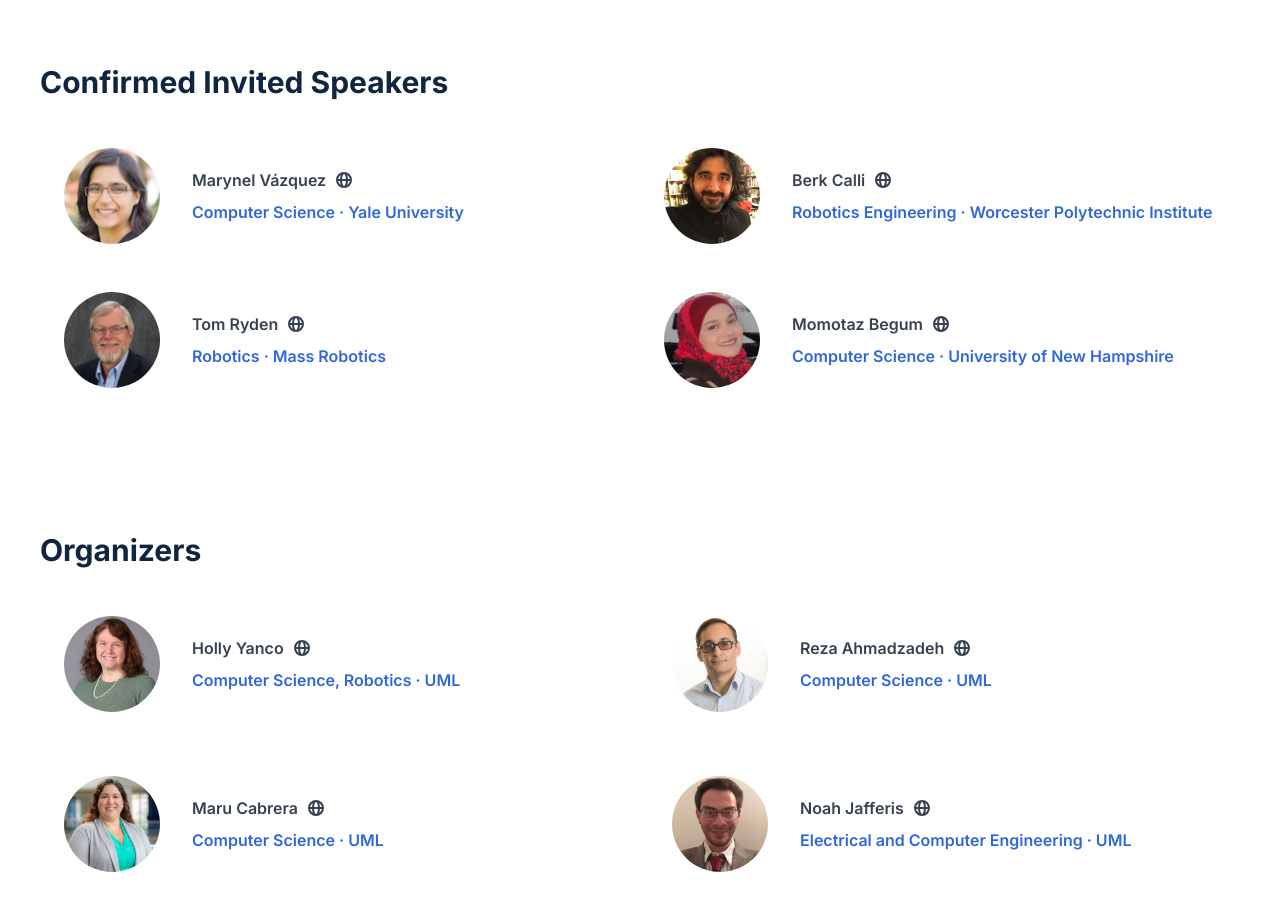
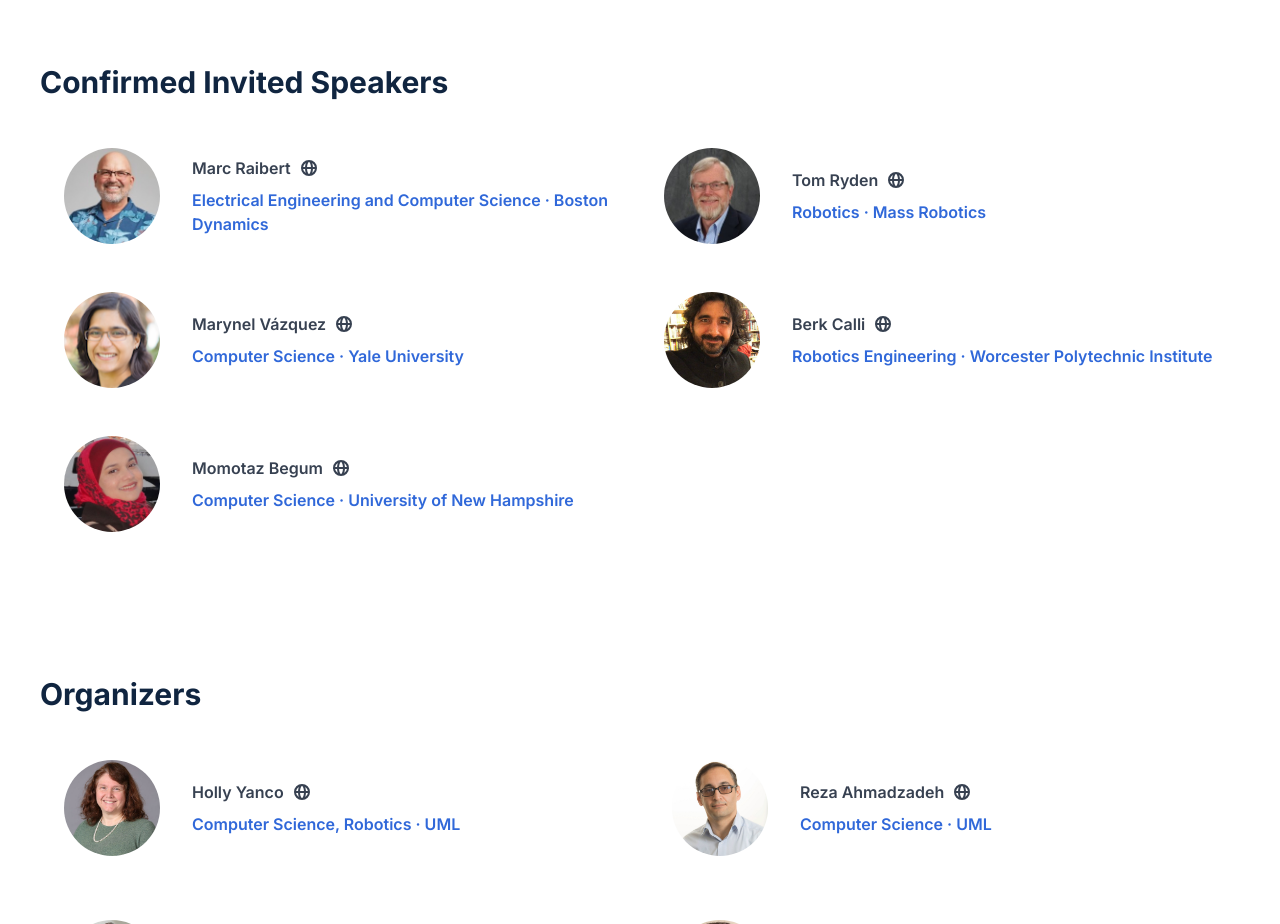
Before and after one commit to mokotturu/nerc-website, a website built with Vite: page index.html in a window 1280 px wide. Shown: the part 2580-3504 px from the top of the page. Built offline with nearby package versions, Linux system fonts and the light colour scheme.

Commit message:
added more speakers

```diff
--- a/index.html
+++ b/index.html
@@ -198,6 +198,41 @@
 							<h2 class="sub-heading">Confirmed Invited Speakers</h2>
 							<div class="flex flex-col lg:grid grid-cols-2">
 								<div class="card">
+									<img class="card-image" src="img/marc-raibert.jpg" alt="Marc Raibert" />
+									<div class="card-content">
+										<a href="https://www.linkedin.com/in/marc-raibert-a520b9119/" target="_blank"
+											ref="noopener noreferrer" class="card-name">
+											Marc Raibert
+											<svg xmlns="http://www.w3.org/2000/svg"
+												class="h-5 w-5 fill-gray-700 noFadeInUp" viewBox="0 0 20 20"
+												fill="currentColor">
+												<path class="noFadeInUp" fill-rule="evenodd"
+													d="M4.083 9h1.946c.089-1.546.383-2.97.837-4.118A6.004 6.004 0 004.083 9zM10 2a8 8 0 100 16 8 8 0 000-16zm0 2c-.076 0-.232.032-.465.262-.238.234-.497.623-.737 1.182-.389.907-.673 2.142-.766 3.556h3.936c-.093-1.414-.377-2.649-.766-3.556-.24-.56-.5-.948-.737-1.182C10.232 4.032 10.076 4 10 4zm3.971 5c-.089-1.546-.383-2.97-.837-4.118A6.004 6.004 0 0115.917 9h-1.946zm-2.003 2H8.032c.093 1.414.377 2.649.766 3.556.24.56.5.948.737 1.182.233.23.389.262.465.262.076 0 .232-.032.465-.262.238-.234.498-.623.737-1.182.389-.907.673-2.142.766-3.556zm1.166 4.118c.454-1.147.748-2.572.837-4.118h1.946a6.004 6.004 0 01-2.783 4.118zm-6.268 0C6.412 13.97 6.118 12.546 6.03 11H4.083a6.004 6.004 0 002.783 4.118z"
+													clip-rule="evenodd" />
+											</svg>
+										</a>
+										<p class="card-description">Electrical Engineering and Computer Science &middot;
+											Boston Dynamics</p>
+									</div>
+								</div>
+								<div class="card">
+									<img class="card-image" src="img/tom-ryden.jpg" alt="Tom Ryden" />
+									<div class="card-content">
+										<a href="https://www.linkedin.com/in/tomryden/" target="_blank"
+											ref="noopener noreferrer" class="card-name">
+											Tom Ryden
+											<svg xmlns="http://www.w3.org/2000/svg"
+												class="h-5 w-5 fill-gray-700 noFadeInUp" viewBox="0 0 20 20"
+												fill="currentColor">
+												<path class="noFadeInUp" fill-rule="evenodd"
+													d="M4.083 9h1.946c.089-1.546.383-2.97.837-4.118A6.004 6.004 0 004.083 9zM10 2a8 8 0 100 16 8 8 0 000-16zm0 2c-.076 0-.232.032-.465.262-.238.234-.497.623-.737 1.182-.389.907-.673 2.142-.766 3.556h3.936c-.093-1.414-.377-2.649-.766-3.556-.24-.56-.5-.948-.737-1.182C10.232 4.032 10.076 4 10 4zm3.971 5c-.089-1.546-.383-2.97-.837-4.118A6.004 6.004 0 0115.917 9h-1.946zm-2.003 2H8.032c.093 1.414.377 2.649.766 3.556.24.56.5.948.737 1.182.233.23.389.262.465.262.076 0 .232-.032.465-.262.238-.234.498-.623.737-1.182.389-.907.673-2.142.766-3.556zm1.166 4.118c.454-1.147.748-2.572.837-4.118h1.946a6.004 6.004 0 01-2.783 4.118zm-6.268 0C6.412 13.97 6.118 12.546 6.03 11H4.083a6.004 6.004 0 002.783 4.118z"
+													clip-rule="evenodd" />
+											</svg>
+										</a>
+										<p class="card-description">Robotics &middot; Mass Robotics</p>
+									</div>
+								</div>
+								<div class="card">
 									<img class="card-image" src="img/marynel-vazquez.png" alt="Marynel Vázquez" />
 									<div class="card-content">
 										<a href="https://cpsc.yale.edu/people/marynel-vazquez" target="_blank"
@@ -230,23 +265,6 @@
 										</a>
 										<p class="card-description">Robotics Engineering &middot; Worcester Polytechnic
 											Institute</p>
-									</div>
-								</div>
-								<div class="card">
-									<img class="card-image" src="img/tom-ryden.jpg" alt="Tom Ryden" />
-									<div class="card-content">
-										<a href="https://www.linkedin.com/in/tomryden/" target="_blank"
-											ref="noopener noreferrer" class="card-name">
-											Tom Ryden
-											<svg xmlns="http://www.w3.org/2000/svg"
-												class="h-5 w-5 fill-gray-700 noFadeInUp" viewBox="0 0 20 20"
-												fill="currentColor">
-												<path class="noFadeInUp" fill-rule="evenodd"
-													d="M4.083 9h1.946c.089-1.546.383-2.97.837-4.118A6.004 6.004 0 004.083 9zM10 2a8 8 0 100 16 8 8 0 000-16zm0 2c-.076 0-.232.032-.465.262-.238.234-.497.623-.737 1.182-.389.907-.673 2.142-.766 3.556h3.936c-.093-1.414-.377-2.649-.766-3.556-.24-.56-.5-.948-.737-1.182C10.232 4.032 10.076 4 10 4zm3.971 5c-.089-1.546-.383-2.97-.837-4.118A6.004 6.004 0 0115.917 9h-1.946zm-2.003 2H8.032c.093 1.414.377 2.649.766 3.556.24.56.5.948.737 1.182.233.23.389.262.465.262.076 0 .232-.032.465-.262.238-.234.498-.623.737-1.182.389-.907.673-2.142.766-3.556zm1.166 4.118c.454-1.147.748-2.572.837-4.118h1.946a6.004 6.004 0 01-2.783 4.118zm-6.268 0C6.412 13.97 6.118 12.546 6.03 11H4.083a6.004 6.004 0 002.783 4.118z"
-													clip-rule="evenodd" />
-											</svg>
-										</a>
-										<p class="card-description">Robotics &middot; Mass Robotics</p>
 									</div>
 								</div>
 								<div class="card">
```
Also changed, not shown: img/marc-raibert.jpg (added).
